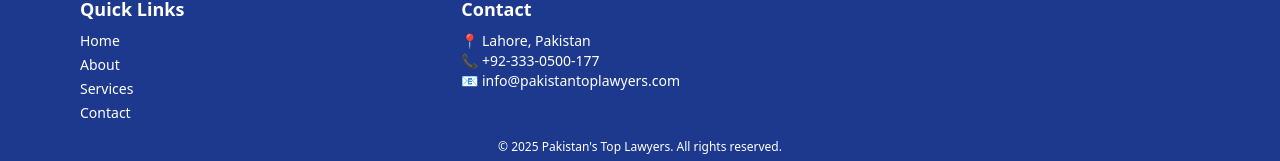
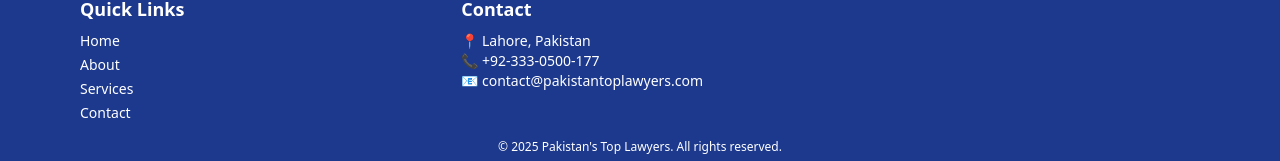
Before and after one commit to Farooqghauri/ptl, a Next.js app: page / in a window 1280 px wide. Shown: the part 2475-2636 px from the top of the page. Built offline with nearby package versions, Linux system fonts and the light colour scheme; no server answers.

Commit message:
Email configured,Dropdown menu and clerk configured1

```diff
--- a/src/components/Footer.tsx
+++ b/src/components/Footer.tsx
@@ -18,7 +18,7 @@
           <h3 className="font-bold text-lg mb-2">Contact</h3>
           <p className="text-sm">📍 Lahore, Pakistan</p>
           <p className="text-sm">📞 +92-333-0500-177</p>
-          <p className="text-sm">📧 info@pakistantoplawyers.com</p>
+          <p className="text-sm">📧 contact@pakistantoplawyers.com</p>
         </div>
       </div>
       <div className="text-center text-xs mt-4">
```
